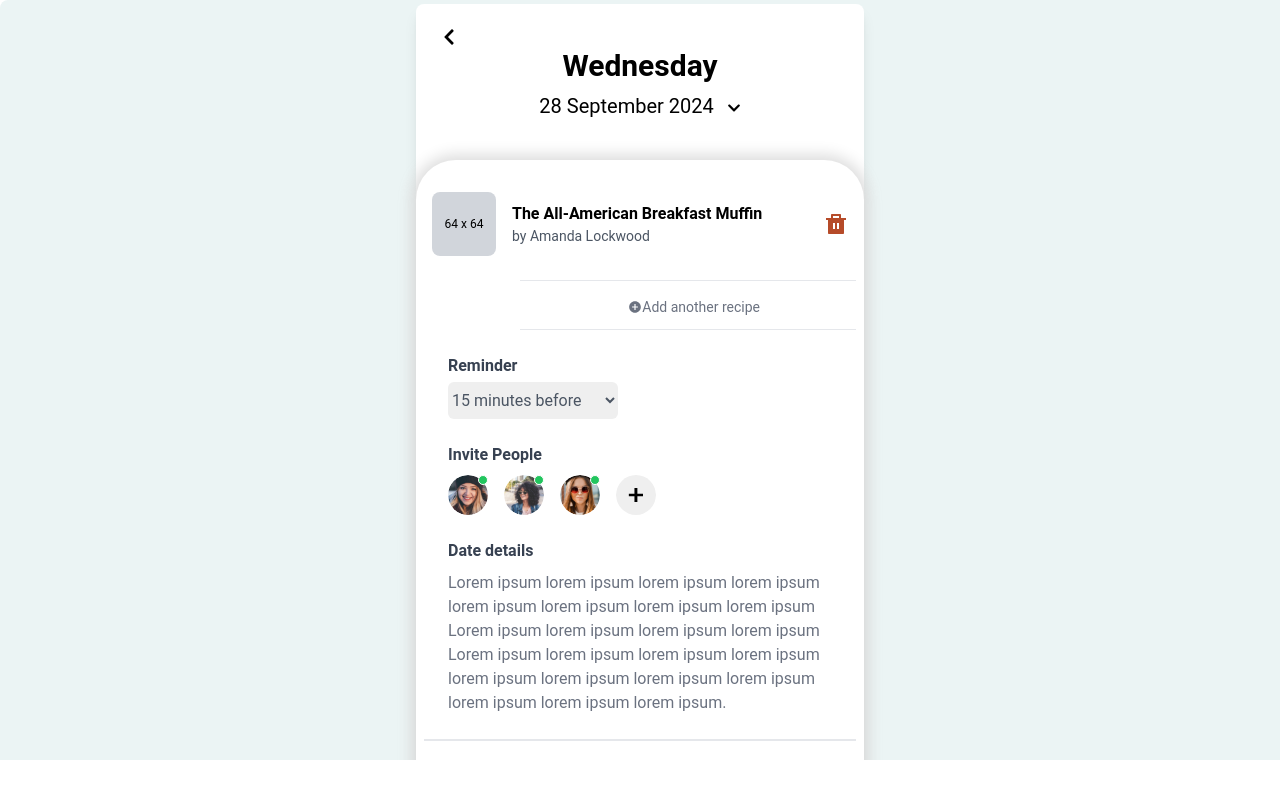
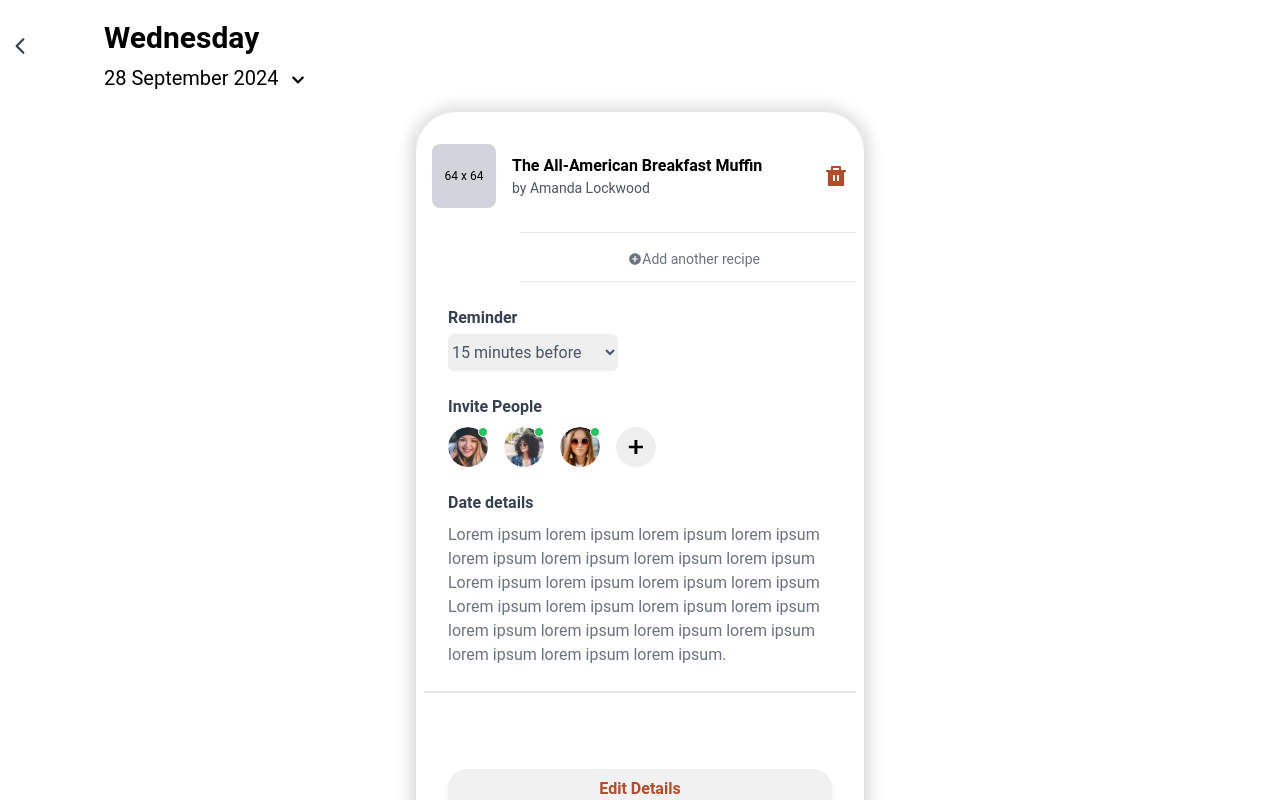
Before and after one commit to rithvikvelapati/WellFed, a Next.js app in the folder frontend/wellfed/: page /calendar-section/meal-details in a window 1280 px wide. Built offline with nearby package versions, Linux system fonts and the light colour scheme.

Commit message:
Updated sizing and finalized the routing

```diff
--- a/frontend/wellfed/src/app/calendar-section/meal-details/page.tsx
+++ b/frontend/wellfed/src/app/calendar-section/meal-details/page.tsx
@@ -1,5 +1,14 @@
+'use client';
+
 import dynamic from 'next/dynamic';
-import React from 'react';
+import React, { useEffect } from 'react';
+
+import { setModalOpen } from '@/store/modalSlice';
+import { useDispatch } from 'react-redux';
+import { useRouter } from 'next/navigation';
+import { motion, AnimatePresence } from 'framer-motion';
+import { IoIosArrowBack } from 'react-icons/io';
+import { FaChevronDown } from 'react-icons/fa';
 
 // Dynamically import MealDetails and ensure SSR is disabled
 const MealDetails = dynamic(() => import('@/components/EventCalender/MealDetails'), {
@@ -7,7 +16,75 @@ const MealDetails = dynamic(() => import('@/components/EventCalender/MealDetails
 });
 
 const MealDetailsPage: React.FC = () => {
-  return <MealDetails />;
+
+  const dispatch = useDispatch();
+  const router = useRouter();
+
+  // Set modal open state to true when component mounts
+  useEffect(() => {
+    dispatch(setModalOpen(true));
+    return () => {
+      dispatch(setModalOpen(false));
+    };
+  }, [dispatch]);
+
+  // Animation variants for sliding in from left to right
+  const modalVariants = {
+    initial: {
+      x: '-100vw', // Start from the left
+      opacity: 0,
+    },
+    animate: {
+      x: 0, // Slide to the center
+      opacity: 1,
+      transition: { type: 'tween', duration: 0.5 },
+    },
+    exit: {
+      x: '100vw', // Slide out to the right
+      opacity: 0,
+      transition: { type: 'tween', duration: 0.5 },
+    },
+  };
+  const handleClose = () => {
+    router.push('/calendar-section/new-schedule'); // Navigate back to the previous page
+  };
+
+
+  return (
+    <AnimatePresence>
+      <motion.div
+        className="fixed inset-0 z-50 bg-white overflow-y-auto"
+        variants={modalVariants}
+        initial="initial"
+        animate="animate"
+        exit="exit"
+      >
+        {/* Back Button */}
+
+        <div className="flex gap-16">
+          <button
+            onClick={handleClose}
+            className="p-2 focus:outline-none"
+            aria-label="Close Modal"
+          >
+            <IoIosArrowBack className="text-2xl text-gray-700" />
+
+          </button>
+          <div>
+            <h2 className="text-3xl font-semibold mt-5 mb-2">Wednesday</h2>
+            <p className="text-xl">28 September 2024 <FaChevronDown className="inline ml-2 text-sm" /></p>
+          </div>
+
+        </div>
+
+
+        {/* Modal Content */}
+        <div className="mt-5">
+          <MealDetails />
+        </div>
+      </motion.div>
+    </AnimatePresence>
+  );
 };
 
 export default MealDetailsPage;
--- a/frontend/wellfed/src/app/calendar-section/new-schedule/page.tsx
+++ b/frontend/wellfed/src/app/calendar-section/new-schedule/page.tsx
@@ -39,7 +39,7 @@ const NewSchedulePage: React.FC = () => {
   };
 
   const handleClose = () => {
-    router.back(); // Navigate back to the previous page
+    router.push('/calendar-section'); // Navigate back to the previous page
   };
 
   return (
@@ -51,17 +51,22 @@ const NewSchedulePage: React.FC = () => {
         animate="animate"
         exit="exit"
       >
-        {/* Back Button */}
-        <button
-          onClick={handleClose}
-          className="absolute top-4 left-4 p-2 focus:outline-none"
-          aria-label="Close Modal"
-        >
-          <IoIosArrowBack className="text-2xl text-gray-700" />
-        </button>
+        <div className="flex items-center justify-between">
+          <button
+            onClick={handleClose}
+            className="p-2 focus:outline-none"
+            aria-label="Close Modal"
+          >
+            <IoIosArrowBack className="text-2xl text-gray-700 mt-5" />
+
+          </button>
+            <h2 className="text-3xl font-semibold mt-6 mb-2">New Schedule</h2>
+
+          <p className="text-xl mt-5 mr-3">Cancel</p>
+        </div>
 
         {/* Modal Content */}
-        <div className="mt-16">
+        <div className="mt-5">
           <NewSchedule />
         </div>
       </motion.div>
--- a/frontend/wellfed/src/components/Dashboard/RootLayoutClient.tsx
+++ b/frontend/wellfed/src/components/Dashboard/RootLayoutClient.tsx
@@ -5,17 +5,24 @@ import TopBar from '@/components/TopBar/TopBar';
 import BottomBar from '@/components/Bottombar';
 import ReduxProvider from '@/store/ReduxProvider'; // Import the Redux Provider
 import SideBar from '../Sidebar';
-import { usePathname } from 'next/navigation';
+import { usePathname, useRouter } from 'next/navigation'; // Import useRouter
 
 interface RootLayoutClientProps {
   children: React.ReactNode;
 }
 
-const routeswithStandalone = ['/calendar-section/new-schedule', '/calendar-section/meal-details', '/calendar-section/meal-editdetails', '/calendar-section/edit-event']
+const routeswithStandalone = [
+  '/calendar-section/new-schedule',
+  '/calendar-section/meal-details',
+  '/calendar-section/meal-editdetails',
+  '/calendar-section/edit-event',
+  '/profile-section/profile-info'
+];
 
 const RootLayoutClient: React.FC<RootLayoutClientProps> = ({ children }) => {
+  const pathname = usePathname();
+  const router = useRouter(); // Initialize useRouter
 
-  const pathname = usePathname();
   const handleCameraClick = () => {
     console.log('Camera clicked');
   };
@@ -24,8 +31,10 @@ const RootLayoutClient: React.FC<RootLayoutClientProps> = ({ children }) => {
     console.log('Search clicked');
   };
 
+  // Update handleProfileClick to navigate to the dashboard-links page
   const handleProfileClick = () => {
     console.log('Profile clicked');
+    router.push('/dashboard-links'); // Navigate to dashboard-links page
   };
 
   const showLayout = () => {
@@ -33,25 +42,26 @@ const RootLayoutClient: React.FC<RootLayoutClientProps> = ({ children }) => {
       return false;
     }
     return true;
-  }
+  };
 
   return (
     <ReduxProvider>
       <div className="flex min-h-screen overflow-x-hidden">
         {/* Sidebar */}
-        {showLayout() &&
+        {showLayout() && (
           <div className="fixed top-0 left-0 bottom-0 w-[41px] z-10 bg-bg-second">
             <SideBar />
-          </div>}
+          </div>
+        )}
 
         {/* Main Content */}
         <div className={`flex-grow ${!showLayout() ? 'ml-0' : 'ml-[41px]'} flex flex-col h-screen overflow-x-hidden`}>
           {/* Top Bar */}
-          {showLayout() &&
+          {showLayout() && (
             <div className="h-[64px] bg-bg-second z-20 flex-shrink-0">
               <TopBar />
             </div>
-          }
+          )}
 
           {/* Page Content */}
           <div className="flex-grow mb-10 overflow-y-auto overflow-x-hidden bg-[rgba(66,143,143,0.1)] rounded-tl-lg p-1">
@@ -59,13 +69,13 @@ const RootLayoutClient: React.FC<RootLayoutClientProps> = ({ children }) => {
           </div>
 
           {/* Bottom Bar */}
-          {showLayout() &&
+          {showLayout() && (
             <BottomBar
               onCameraClick={handleCameraClick}
               onSearchClick={handleSearchClick}
-              onProfileClick={handleProfileClick}
+              onProfileClick={handleProfileClick} // Trigger navigation on profile click
             />
-          }
+          )}
         </div>
       </div>
     </ReduxProvider>
--- a/frontend/wellfed/src/components/EditEvent/EditEvent.tsx
+++ b/frontend/wellfed/src/components/EditEvent/EditEvent.tsx
@@ -40,7 +40,7 @@ const EditEvent: React.FC = () => {
       <div className="absolute top-4 left-4 z-10">
         <button
           className="font-semibold text-lg"
-          onClick={() => router.push('/calendar-section/new-schedule')}
+          onClick={() => router.push('/calendar-section')}
         >
           <FaChevronLeft />
         </button>
--- a/frontend/wellfed/src/components/EventCalender/MealDetails.tsx
+++ b/frontend/wellfed/src/components/EventCalender/MealDetails.tsx
@@ -39,13 +39,6 @@ const MealDetails = () => {
     return (
         <div className="max-w-md mx-auto bg-white rounded-lg shadow-lg">
             {/* Header Section */}
-            <div className="text-center mb-4 p-6 relative">
-                <button className="font-semibold text-lg absolute left-6 top-6" onClick={() => router.push('/calendar-section/new-schedule')}>
-                    <FaChevronLeft />
-                </button>
-                <h2 className="text-3xl font-semibold mt-5 mb-2">Wednesday</h2>
-                <p className="text-xl">28 September 2024 <FaChevronDown className="inline ml-2 text-sm" /></p>
-            </div>
 
             {/* Meal Details */}
             <div className="rounded-t-[2.5rem] shadow-[0px_0px_15px_5px_#dcdcdc]  p-2">
--- a/frontend/wellfed/src/components/EventCalender/NewSchedule.tsx
+++ b/frontend/wellfed/src/components/EventCalender/NewSchedule.tsx
@@ -59,7 +59,7 @@ const NewSchedule: React.FC = () => {
     const timeSlots = generateTimeSlots(30);
 
     return (
-        <div className="max-w-md mx-auto bg-white rounded-lg shadow-md p-6">
+        <div className="max-w-md mx-auto bg-white rounded-lg shadow-md">
             {/* Toggle Buttons */}
             <div className="flex items-center justify-between rounded-md p-1 px-12 mb-8">
                 <button className="w-1/2 py-2 text-center font-medium bg-gradient-to-r shadow-[3px_1px_7px_1px_#dcdcdc] from-[#B64B29] to-[#EC9556] text-white rounded-l-xl">
```
Also changed, not shown: frontend/wellfed/public/Profilebanner.svg (added), frontend/wellfed/public/Profilephoto.svg (added).
